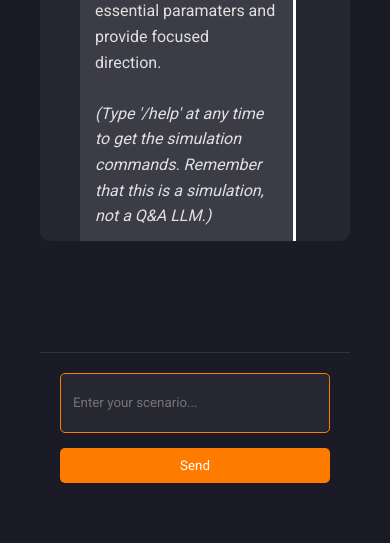
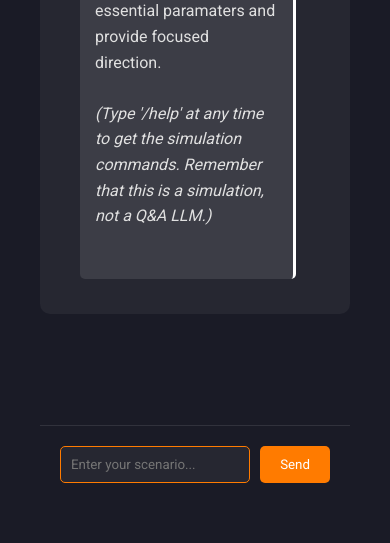
Before and after one commit to agsheves/OracReasoningEngine, a Flask app: page / in a window 390 px wide. Shown: the part 925-1468 px from the top of the page. Run offline with Flask 3, Linux system fonts and the light colour scheme; the visitor is signed in with stand-in values (Sample User, id 1); some libraries are stand-ins or nearby versions.

Commit message:
Restored to 'acd979f206d813d73cc404fef67e4b057018f851'
Replit-Restored-To:acd979f206d813d73cc404fef67e4b057018f851

```diff
--- a/routes.py
+++ b/routes.py
@@ -118,44 +118,27 @@ def handle_connect():
 def handle_simulation(message):
     try:
         logging.debug(f'Processing simulation request: {message["input"]}')
+        # First, process the scenario
+        scenario_data = routing_and_logic.process_scenario(message['input'])
 
-        # Get the latest session to check context
-        latest_session = SimulationSession.query.filter_by(
-            user_id=current_user.id
-        ).order_by(SimulationSession.started_at.desc()).first()
+        # Emit the formatted scenario for confirmation
+        socketio.emit('simulation_confirmation', {
+            'scenario': scenario_data['display_format'],
+            'heuristic': scenario_data['heuristic'],
+            'heuristic_description': scenario_data['heuristic_description'],
+            'original_prompt': message['input']  # Include original prompt for editing
+        })
 
-        # Check if this is a follow-up question
-        if latest_session and latest_session.world_state:
-            # This is a follow-up question, process with context
-            scenario_context = json.loads(latest_session.world_state)
-            response = world_simulator.process_input(
-                message['input'],
-                is_followup=True,
-                scenario_context=scenario_context
-            )
-            socketio.emit('simulation_response', {'response': response})
-        else:
-            # This is an initial request, process normally
-            scenario_data = routing_and_logic.process_scenario(message['input'])
-
-            # Store the parsed scenario in the session
-            session = SimulationSession(
-                user_id=current_user.id,
-                world_state=json.dumps(scenario_data['parsed_scenario'])
-            )
-            db.session.add(session)
-            db.session.commit()
-
-            # Emit confirmation request
-            socketio.emit('simulation_confirmation', {
-                'scenario': scenario_data['display_format'],
-                'heuristic': scenario_data['heuristic'],
-                'heuristic_description': scenario_data['heuristic_description'],
-                'original_prompt': message['input']
-            })
+        # Store the parsed scenario in the session
+        session = SimulationSession(
+            user_id=current_user.id,
+            world_state=json.dumps(scenario_data['parsed_scenario'])
+        )
+        db.session.add(session)
+        db.session.commit()
 
     except Exception as e:
-        logging.error(f'Simulation error: {str(e)}')
+        logging.error(f'Scenario processing error: {str(e)}')
         socketio.emit('simulation_error', {'error': str(e)})
 
 @socketio.on('confirm_simulation')
--- a/static/css/style.css
+++ b/static/css/style.css
@@ -136,11 +136,6 @@ header {
     border: 1px solid var(--holo-orange);
     border-radius: 5px;
     color: var(--stark-white);
-    min-height: 44px;
-    height: auto;
-    word-wrap: break-word;
-    overflow-wrap: break-word;
-    resize: vertical;
 }
 
 .btn {
@@ -379,32 +374,12 @@ pre {
     justify-content: center;
 }
 
-
-@media screen and (max-width: 600px) {
-    .confirmation-buttons {
-        flex-direction: column;
-        align-items: stretch;
-    }
-
-    .confirmation-buttons .btn {
-        width: 100%;
-        justify-content: center;
-    }
-
-    .input-area {
-        flex-direction: column;
-        gap: 15px;
-    }
-
-    .input-area input {
-        width: 100%;
-        min-height: 60px;
-        height: auto;
-        padding: 12px;
-        line-height: 1.4;
-    }
-
-    .input-area button {
-        width: 100%;
-    }
+/* Ensure input is visible when scrolling */
+.input-area {
+    position: sticky;
+    bottom: 0;
+    background: var(--space-blue);
+    padding: 20px;
+    margin: 0;
+    border-top: 1px solid rgba(255, 255, 255, 0.1);
 }
```
Also changed, not shown: simulation.py (+36 -31 lines).
